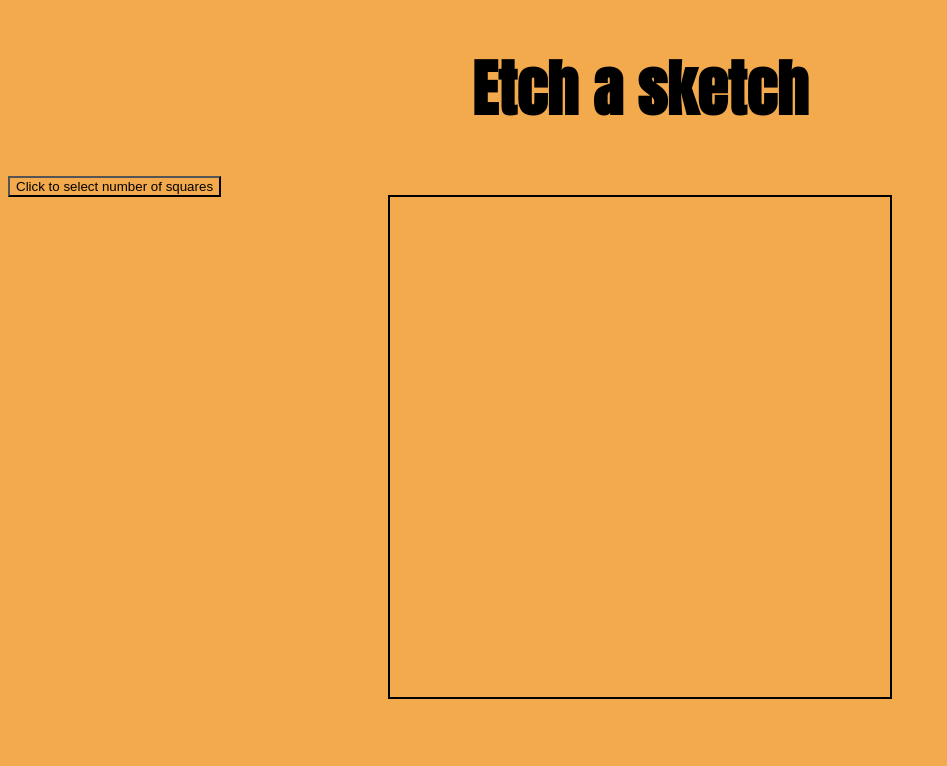
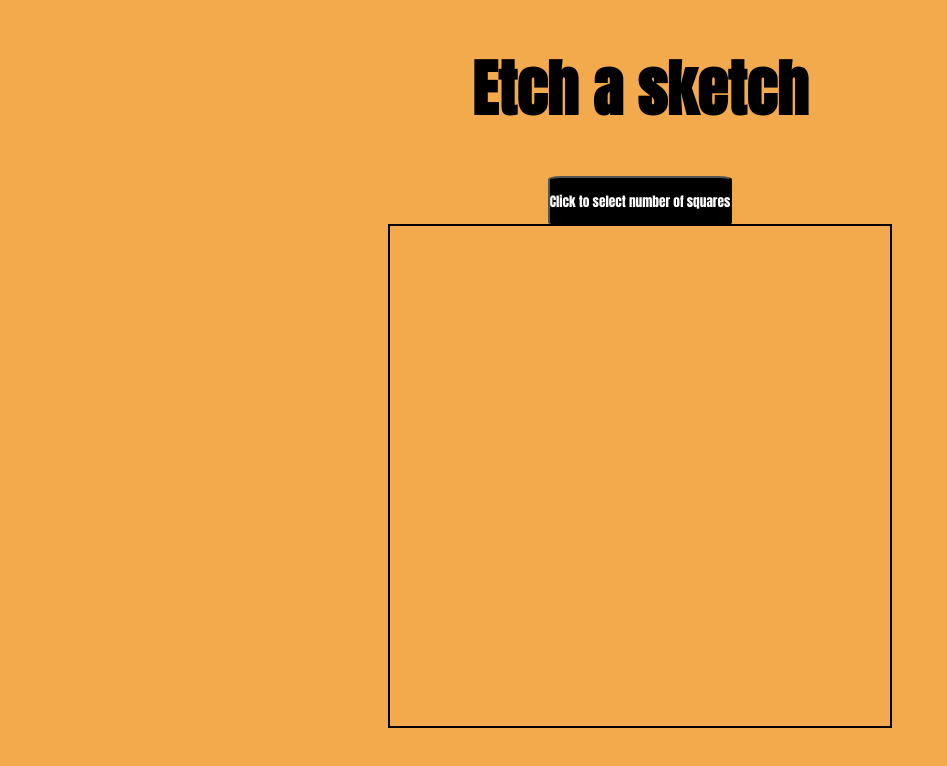
Before and after one commit to SantiW01/Etch-A-Sketch, a plain HTML site: page index.html in a window 1280 px wide. Shown: the whole page, without its empty margins (0-947 px from the left). Drawn offline with Linux system fonts and the light colour scheme.

Commit message:
feat: different class have same properties

```diff
--- a/style.css
+++ b/style.css
@@ -5,18 +5,27 @@
 }
 
 h1 {
+  font-size: 62px;
+}
+h1,
+.btn,
+.container {
   display: flex;
   justify-content: center;
   align-items: center;
   font-family: "Anton", sans-serif;
-  font-size: 62px;
+}
+.btn {
+  border-radius: 7%;
+  background-color: #000;
+  color: #fff;
+  margin: auto;
+  padding: 10px 0px 10px 0px;
+  height: 50px;
 }
 
 .container {
-  display: flex;
   flex-flow: row wrap;
-  justify-content: center;
-  align-items: center;
   outline: 2px solid #000;
   margin: auto;
   height: 500px;
```
